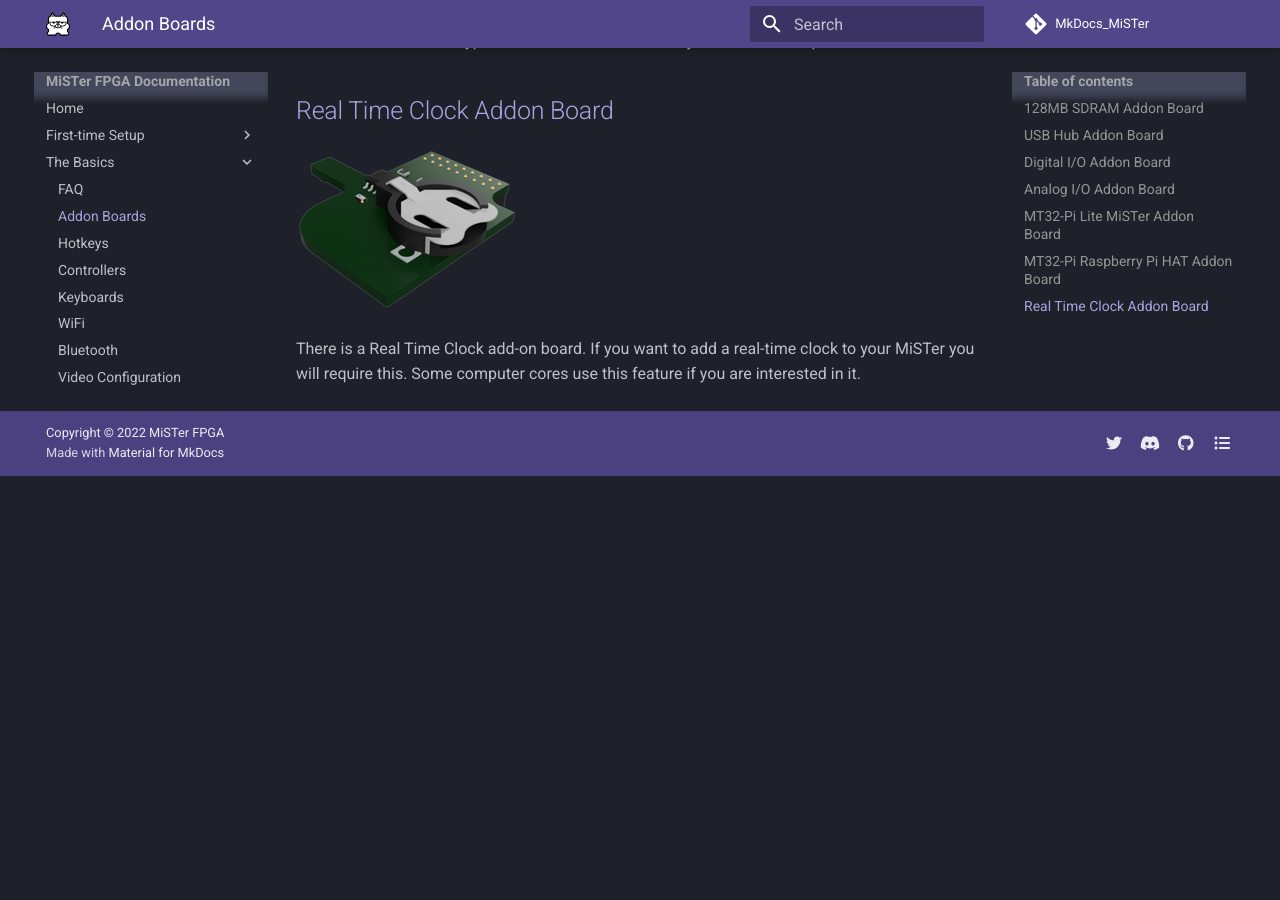
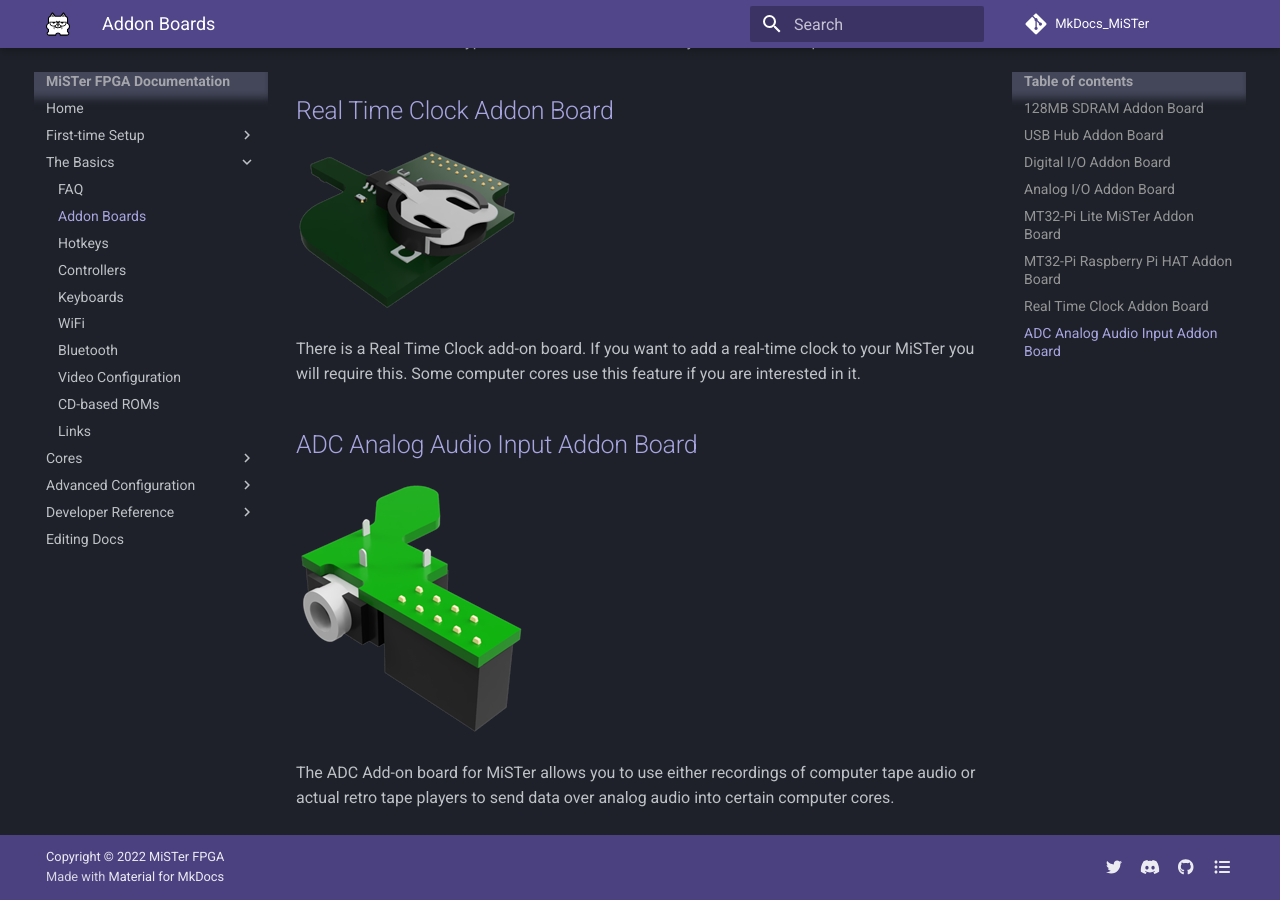
Before and after one commit to MiSTer-devel/MkDocs_MiSTer, an MkDocs documentation site: the page built from docs/basics/addons.md, in a window 1280 px wide and 900 px high, scrolled down 4846 px. Built offline with MkDocs 1.6.1 and Material for MkDocs 9.7.7, drawn with Linux system fonts in a browser that asks for light colours; comment, search, counter and statistics services are not loaded; before the commit the page ends 5322 px from its top, so only the background shows below that.

Commit message:
Add ADC Add-on board

```diff
--- a/docs/basics/addons.md
+++ b/docs/basics/addons.md
@@ -66,3 +66,9 @@
 ![MiSTer FPGA Real Time Clock Add-on Board](img/rtc.png)
 
 There is a Real Time Clock add-on board. If you want to add a real-time clock to your MiSTer you will require this. Some computer cores use this feature if you are interested in it.
+
+## [ADC Analog Audio Input Addon Board](https://github.com/MiSTer-devel/Hardware_MiSTer/blob/master/releases/ADCin_1.1.pdf){target=_blank}
+
+![MiSTer FPGA ADC Analog Audio Input Add-on Board](img/adc.png)
+
+The ADC Add-on board for MiSTer allows you to use either recordings of computer tape audio or actual retro tape players to send data over analog audio into certain computer cores.
```
Also changed, not shown: docs/basics/img/adc.png (added).
